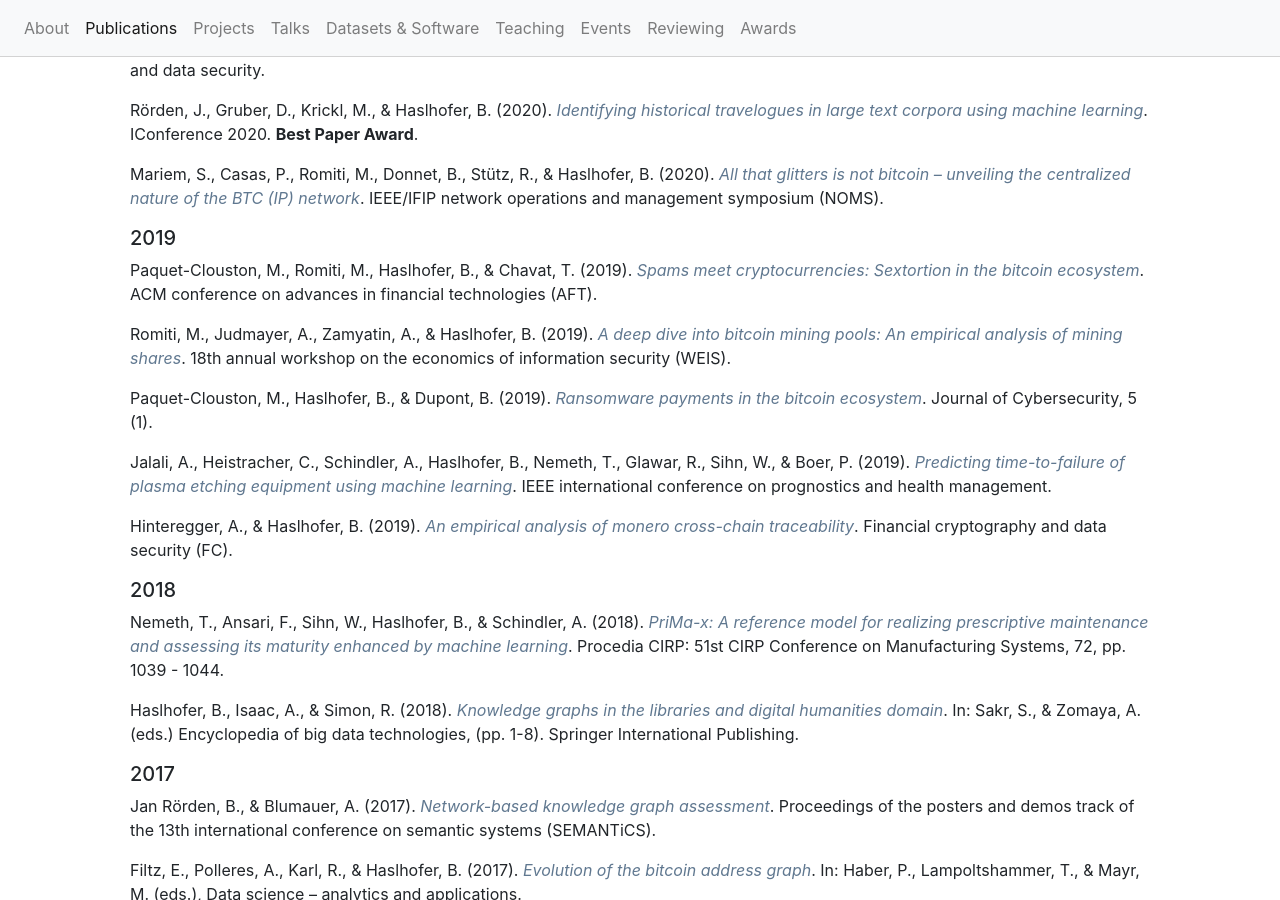
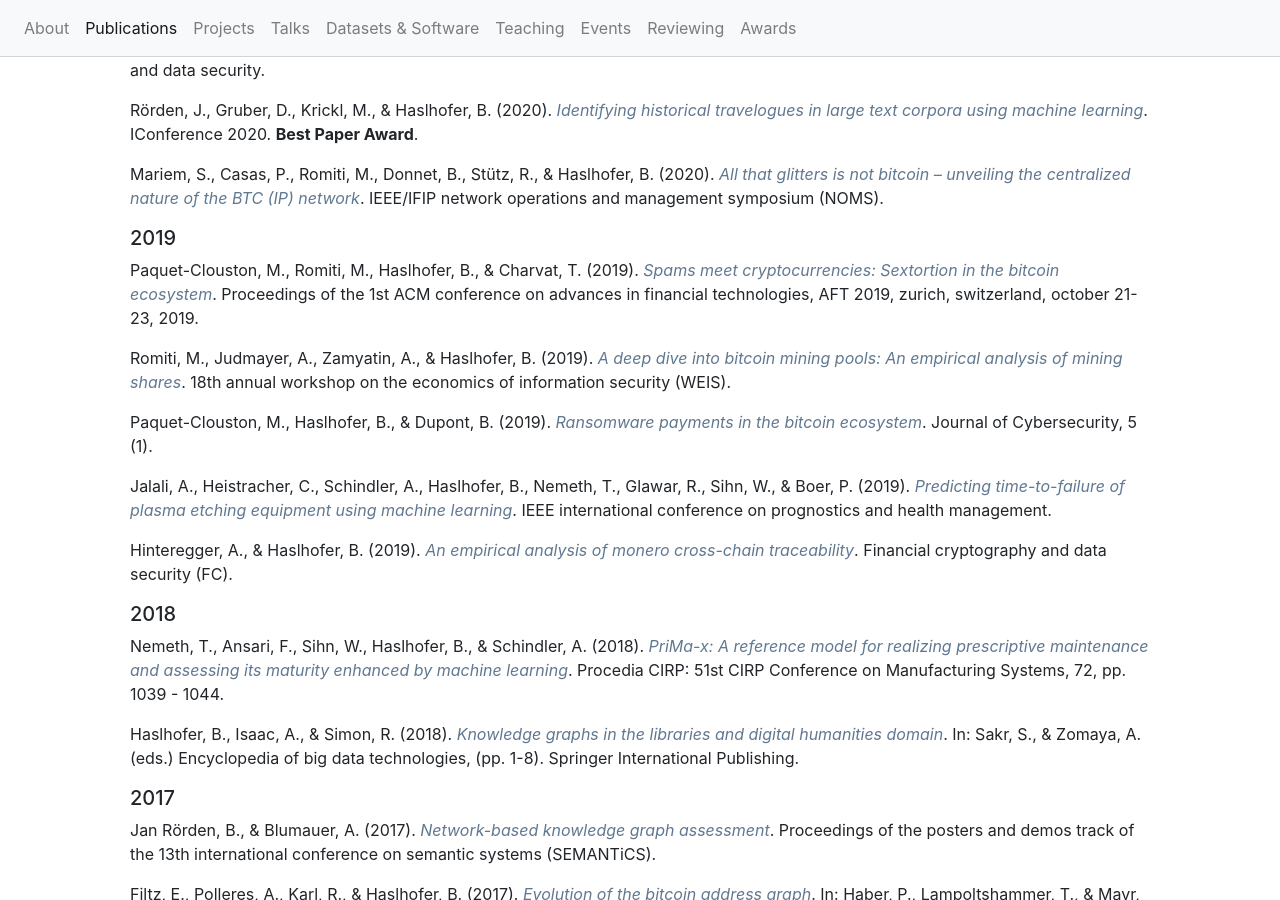
Before and after one commit to behas/behas.github.com, a Jekyll site: the page built from publications.html, in a window 1280 px wide and 900 px high, scrolled down 700 px. Built offline with Jekyll 4.4.1, drawn with Linux system fonts in a browser that asks for light colours; a style sheet for code colours, icons or effects is not loaded.

Commit message:
updated pubs

```diff
--- a/_data/publications.yml
+++ b/_data/publications.yml
@@ -296,15 +296,17 @@
     given: Matteo
   - family: Haslhofer
     given: Bernhard
-  - family: Chavat
-    given: Tomas
+  - family: Charvat
+    given: Thomas
   issued:
   - year: 2019
   title: 'Spams meet cryptocurrencies: Sextortion in the bitcoin ecosystem'
   title-short: Spams meet cryptocurrencies
-  container-title: ACM conference on advances in financial technologies (AFT)
-  publisher-place: Zurich, Switzerland
-  URL: https://arxiv.org/abs/1908.01051
+  container-title: Proceedings of the 1st ACM conference on advances in financial
+    technologies, AFT 2019, zurich, switzerland, october 21-23, 2019
+  publisher: ACM
+  page: 76-88
+  URL: https://doi.org/10.1145/3318041.3355466
   DOI: 10.1145/3318041.3355466
 
 - id: Romiti:2019aa
```
Also changed, not shown: assets/bibliography.bib (+15 -7 lines).
